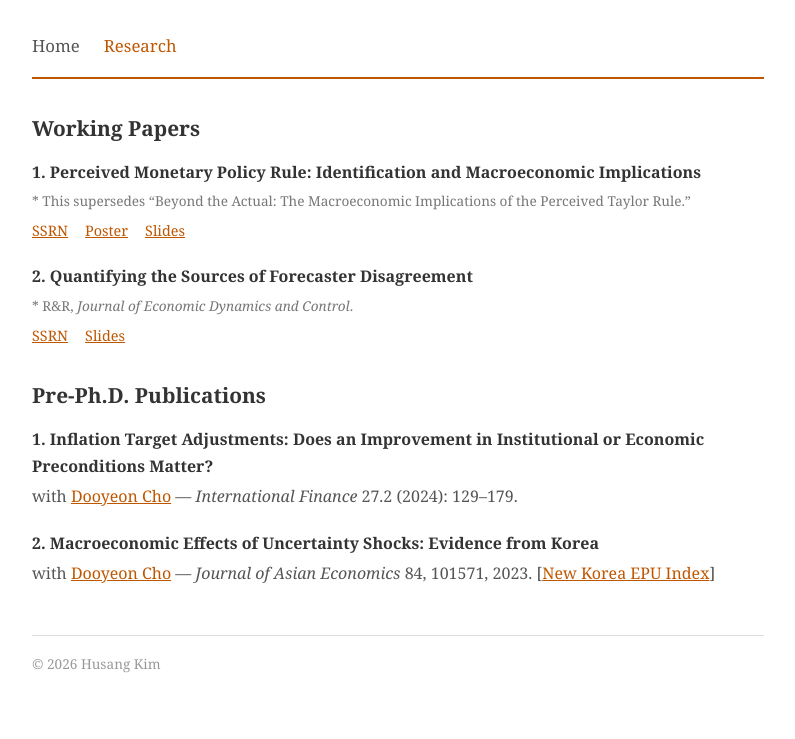
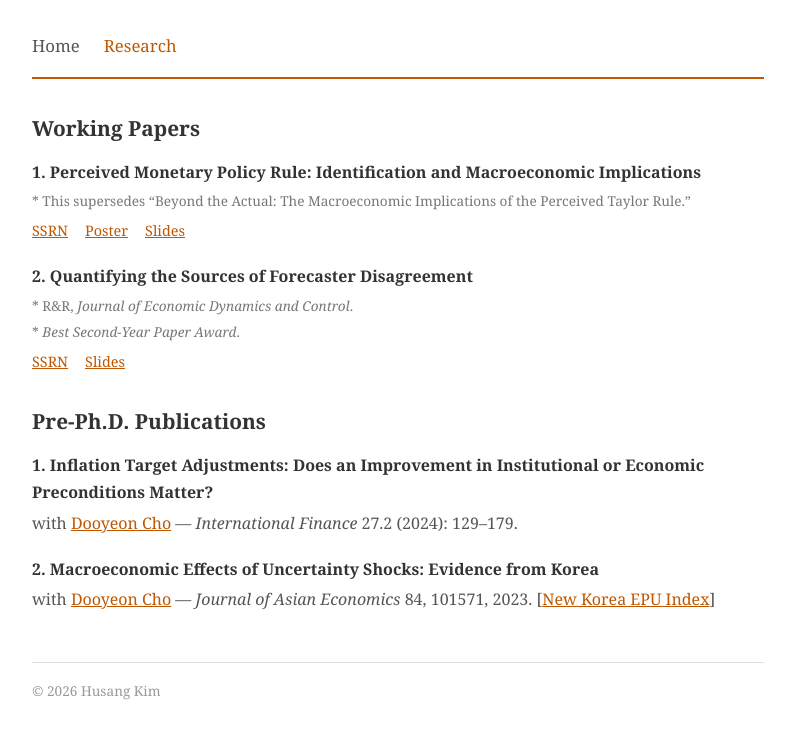
Before and after one commit to husang-kim/husang-kim.github.io, a Jekyll site: the page built from research.md, in a window 1280 px wide. Shown: the top 739 px of the page, without its empty margins (242-1037 px from the left). Built offline with Jekyll 4.4.1, drawn with Linux system fonts in a browser that asks for light colours.

Commit message:
Update research.md

```diff
--- a/research.md
+++ b/research.md
@@ -20,6 +20,7 @@
 <div class="paper">
 <div class="paper-title">2. Quantifying the Sources of Forecaster Disagreement</div>
 <div class="paper-note"> * R&R, <em>Journal of Economic Dynamics and Control</em>.</div>
+<div class="paper-note"> * <em>Best Second-Year Paper Award</em>.</div>
 <div class="paper-links">
 <a href="https://papers.ssrn.com/sol3/papers.cfm?abstract_id=4659361" target="_blank">SSRN</a>
 <a href="https://drive.google.com/file/d/1vILOGFXFOrylRDqUM-zIDRnYwvvwZ2DW/view?usp=sharing" target="_blank">Slides</a>
```
